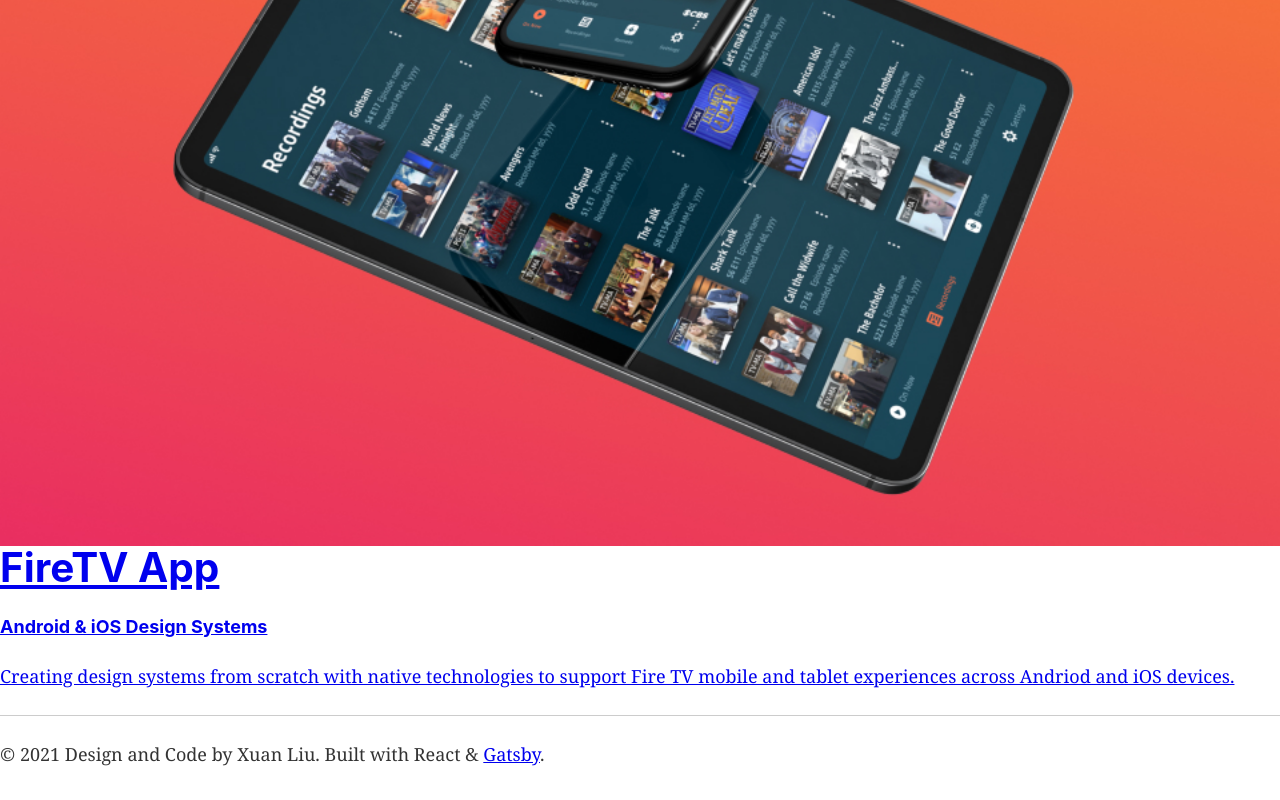
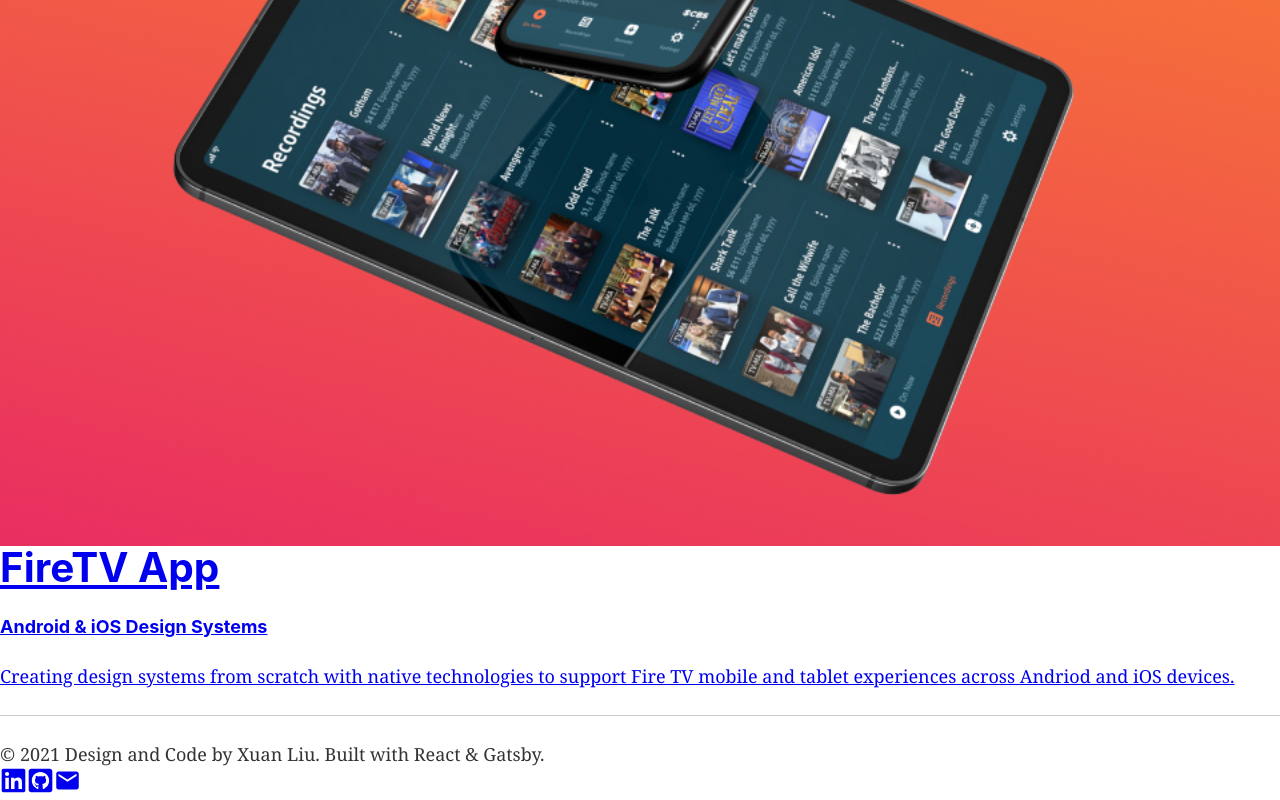
Before and after one commit to xuan6/xuanliu, a Gatsby site: page / in a window 1280 px wide. Shown: the part 2261-3061 px from the top of the page. Before the commit the page ends 3028 px from the top, so only its background shows below. Built offline with nearby package versions, Linux system fonts and the light colour scheme; Gatsby itself is replaced by a stand-in of ours.

Commit message:
adding icons and links to footer;

```diff
--- a/package.json
+++ b/package.json
@@ -8,6 +8,7 @@
     "@fontsource/lato": "^4.5.0",
     "@mdx-js/mdx": "^1.6.22",
     "@mdx-js/react": "^1.6.22",
+    "@react-icons/all-files": "^4.1.0",
     "gatsby": "^4.2.0",
     "gatsby-plugin-gatsby-cloud": "^4.2.0",
     "gatsby-plugin-image": "^2.2.0",
--- a/src/components/footer.js
+++ b/src/components/footer.js
@@ -1,11 +1,24 @@
-import * as React from "react"
+import * as React from 'react'
+import {FaLinkedin} from '@react-icons/all-files/fa/FaLinkedin'
+import {FaGithubSquare} from '@react-icons/all-files/fa/FaGithubSquare'
+import {MdEmail} from '@react-icons/all-files/md/MdEmail'
 
 const Footer = () => (
     <footer className='container'>
-    © {new Date().getFullYear()} Design and Code by Xuan Liu.
-    Built with React &
-    {` `}
-    <a href="https://www.gatsbyjs.com">Gatsby</a>.
+        <div className='footer-text'>© {new Date().getFullYear()} Design and Code by Xuan Liu.
+        Built with React & Gatsby.
+        </div>
+        <div className='footer-icon'>
+            <a href='https://www.linkedin.com/in/xuanliux/' target='_blank'>
+                <FaLinkedin size='1.5rem'/>
+            </a>
+            <a href='https://github.com/xuan6' target='_blank'>
+                <FaGithubSquare size='1.5rem'/>
+            </a>
+            <a href='mailto:xuanliux93@gmail.com'>
+                <MdEmail size='1.5rem'/>
+            </a>
+        </div>
   </footer>
 )
 
--- a/src/pages/styles.css
+++ b/src/pages/styles.css
@@ -61,6 +61,24 @@
     text-align: center;
     padding-bottom: 1rem;
 }
+
+.footer-icon {
+    display: flex;
+    flex-direction: row;
+    justify-content: center;
+}
+
+.footer-icon a {
+    margin-right: 0.5rem;
+    margin-top: 0.5rem;
+    display: inline-block;
+    opacity: 0.7;
+}
+
+.footer-icon a:hover{
+    opacity:1;
+}
+
 
 .hero {
     /* min-height: 60%;
```
Also changed, not shown: 1 other file.
